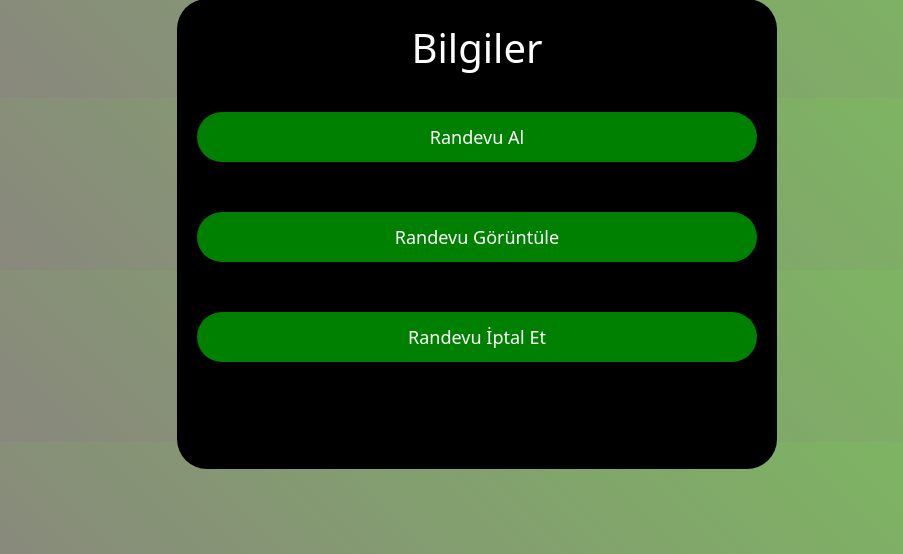
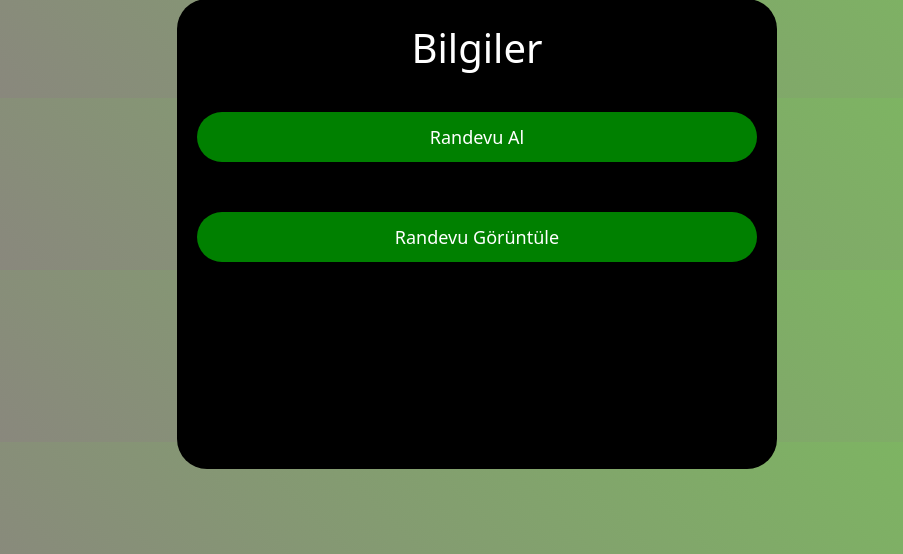
Before and after one commit to Eozerr/djangoProjects, a Django app: page /hasta-randevu-islem/ in a window 1280 px wide. Shown: the part 246-800 px from the top of the page, without its empty margins (163-1066 px from the left). Run offline with Django 4.2, Linux system fonts and the light colour scheme.

Commit message:
appointment deletion

```diff
--- a/pages/templates/hrandevubilgi.html
+++ b/pages/templates/hrandevubilgi.html
@@ -55,7 +55,7 @@
                     <td style="text-align:center">
                         <form method="POST" action="{% url 'hriptal' %}" >
                             {% csrf_token %}
-                            <input type="hidden" name="randevu_id" value="{{ randevu.id }}">
+                            <input type="hidden" name="id" value="{{ randevu.id }}">
                             <button type="submit" class="btn btn-sm btn-danger">Sil</button>
                         </form>
                     </td>
--- a/pages/templates/hrandevuislem.html
+++ b/pages/templates/hrandevuislem.html
@@ -43,9 +43,6 @@
                 <input type="submit" name="" value="Randevu Görüntüle">
             </form>
             <br>
-            <form action="/hasta-randevu-iptal/">
-                <input type="submit" name="" value="Randevu İptal Et">
-            </form>
         </div>
 
 
--- a/pages/views.py
+++ b/pages/views.py
@@ -65,7 +65,7 @@ def hriptal(request):
     randevu = Randevu.objects.filter(tcno=tcno)
 
     if request.method == 'POST':
-        randevu_id = request.POST.get('randevu_id')  # burada HTML formunda name="randevu_id" şeklinde bir input elemanı olmalıdır
+        randevu_id = request.POST.get('id')  # burada HTML formunda name="randevu_id" şeklinde bir input elemanı olmalıdır
         try:
             randevu = Randevu.objects.get(tcno=tcno, id=randevu_id)
             randevu.delete()
@@ -75,7 +75,7 @@ def hriptal(request):
             pass
 
     randevular = Randevu.objects.filter(tcno=tcno)
-    return render(request, 'hrandevuiptal.html', {'randevular': randevular})
+    return render(request, 'hrandevubilgi.html', {'randevular': randevular})
 
 def hrislem(request):
     return render(request, 'hrandevuislem.html')
```
